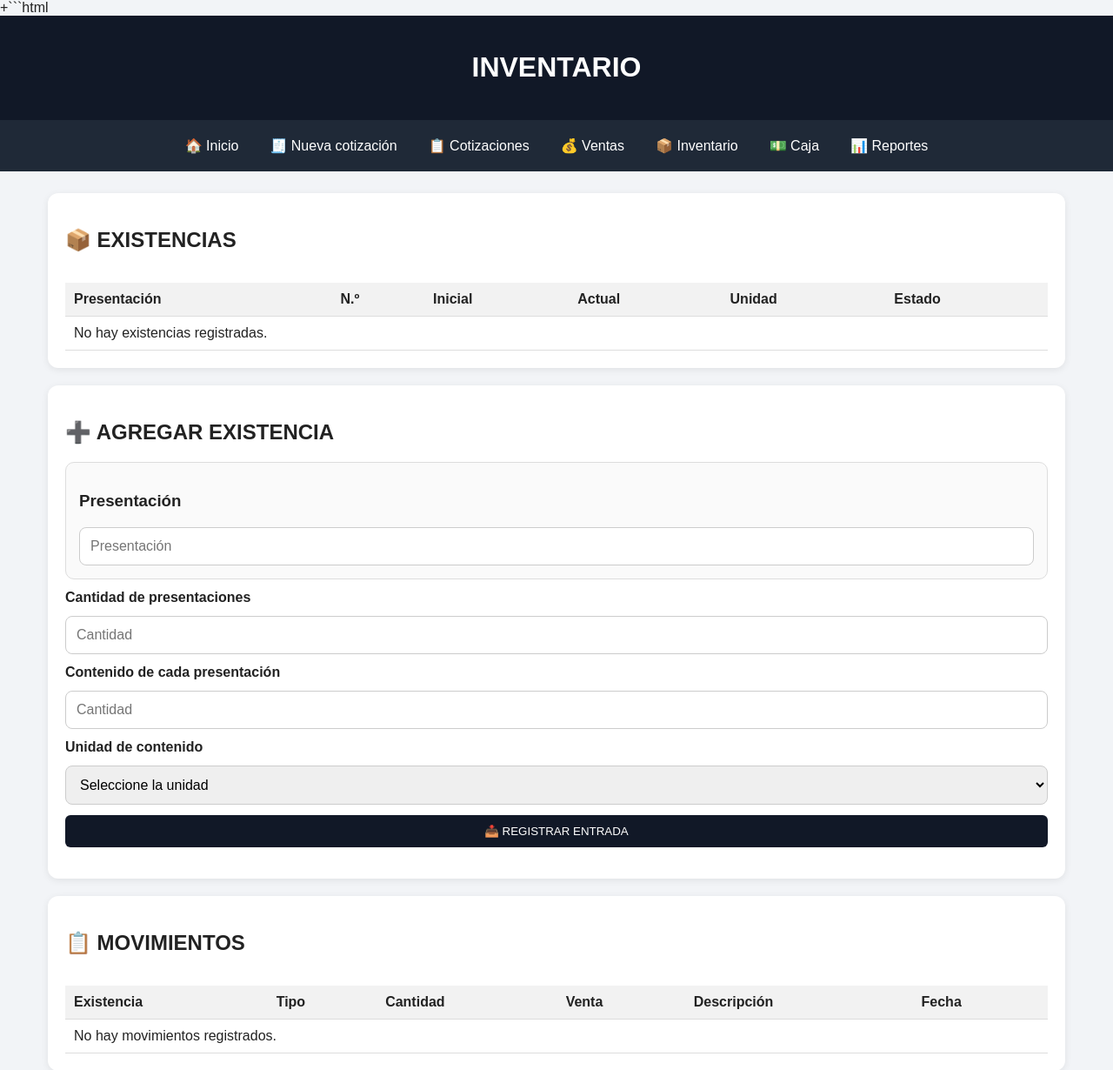
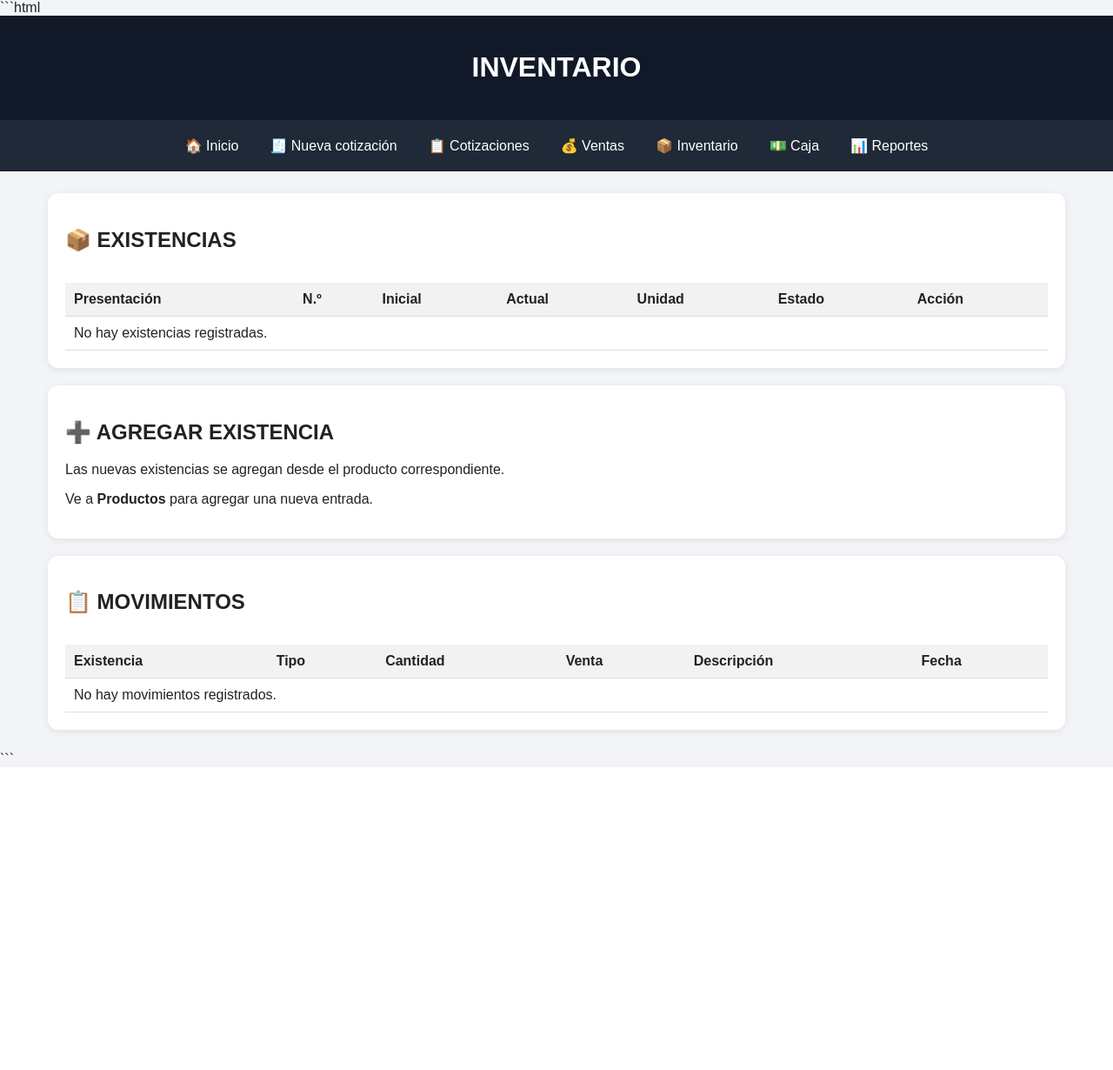
Before and after one commit to alextrex147-cloud/sistema-cotizaciones, a Python web app: template templates/inventario.html in a window 1280 px wide. Shown: the top 1230 px of the page at 87% size. After the commit the page ends 882 px from the top, so only its background shows below. Run offline with Jinja, Linux system fonts and the light colour scheme; the template is opened without the code that fills it, so the values that code supplies are empty.

Commit message:
Update inventario.html

````diff
--- a/templates/inventario.html
+++ b/templates/inventario.html
@@ -1,11 +1,13 @@
-+```html
+```html
 <!DOCTYPE html>
 <html lang="es">
 
 <head>
 
 <meta charset="UTF-8">
-<meta name="viewport" content="width=device-width, initial-scale=1.0">
+
+<meta name="viewport"
+      content="width=device-width, initial-scale=1.0">
 
 <title>Inventario</title>
 
@@ -158,6 +174,8 @@
 <th>Unidad</th>
 
 <th>Estado</th>
+
+<th>Acción</th>
 
 </tr>
 
@@ -289,110 +333,13 @@
 <h2>➕ AGREGAR EXISTENCIA</h2>
 
 
-<form
-    method="POST"
-    action="{{ url_for('entrada_inventario') }}"
-    class="form-inventario"
->
+<p>
+Las nuevas existencias se agregan desde el producto correspondiente.
+</p>
 
-
-<div class="grupo">
-
-<h3>Presentación</h3>
-
-<input
-    name="presentacion"
-    type="text"
-    placeholder="Presentación"
-    required
->
-
-</div>
-
-
-
-<label>
-
-<strong>
-Cantidad de presentaciones
-</strong>
-
-</label>
-
-
-<input
-    name="cantidad_contenedores"
-    type="number"
-    min="1"
-    step="1"
-    placeholder="Cantidad"
-    required
->
-
-
-
-<label>
-
-<strong>
-Contenido de cada presentación
-</strong>
-
-</label>
-
-
-<input
-    name="cantidad_por_contenedor"
-    type="number"
-    min="0.01"
-    step="0.01"
-    placeholder="Cantidad"
-    required
->
-
-
-
-<label>
-
-<strong>
-Unidad de contenido
-</strong>
-
-</label>
-
-
-<select
-    name="unidad"
-    required
->
-
-<option value="">
-Seleccione la unidad
-</option>
-
-<option value="metros">
-METROS
-</option>
-
-<option value="kilos">
-KILOS
-</option>
-
-<option value="unidad">
-UNIDAD
-</option>
-
-</select>
-
-
-
-<button type="submit">
-
-📥 REGISTRAR ENTRADA
-
-</button>
-
-
-</form>
+<p>
+Ve a <strong>Productos</strong> para agregar una nueva entrada.
+</p>
 
 </section>
 
````
Also changed, not shown: other parts of templates/inventario.html (+50 -16 lines).
